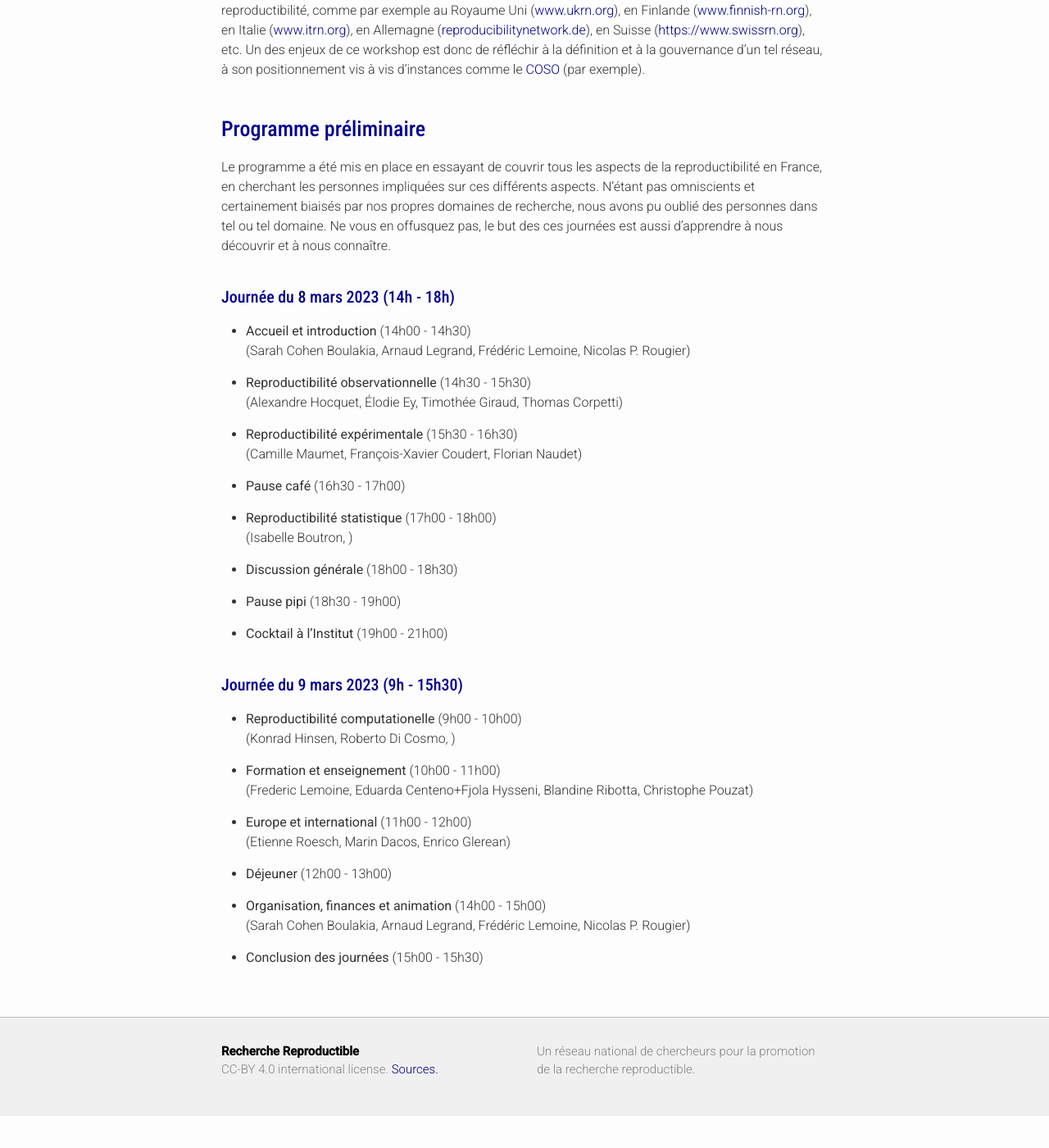
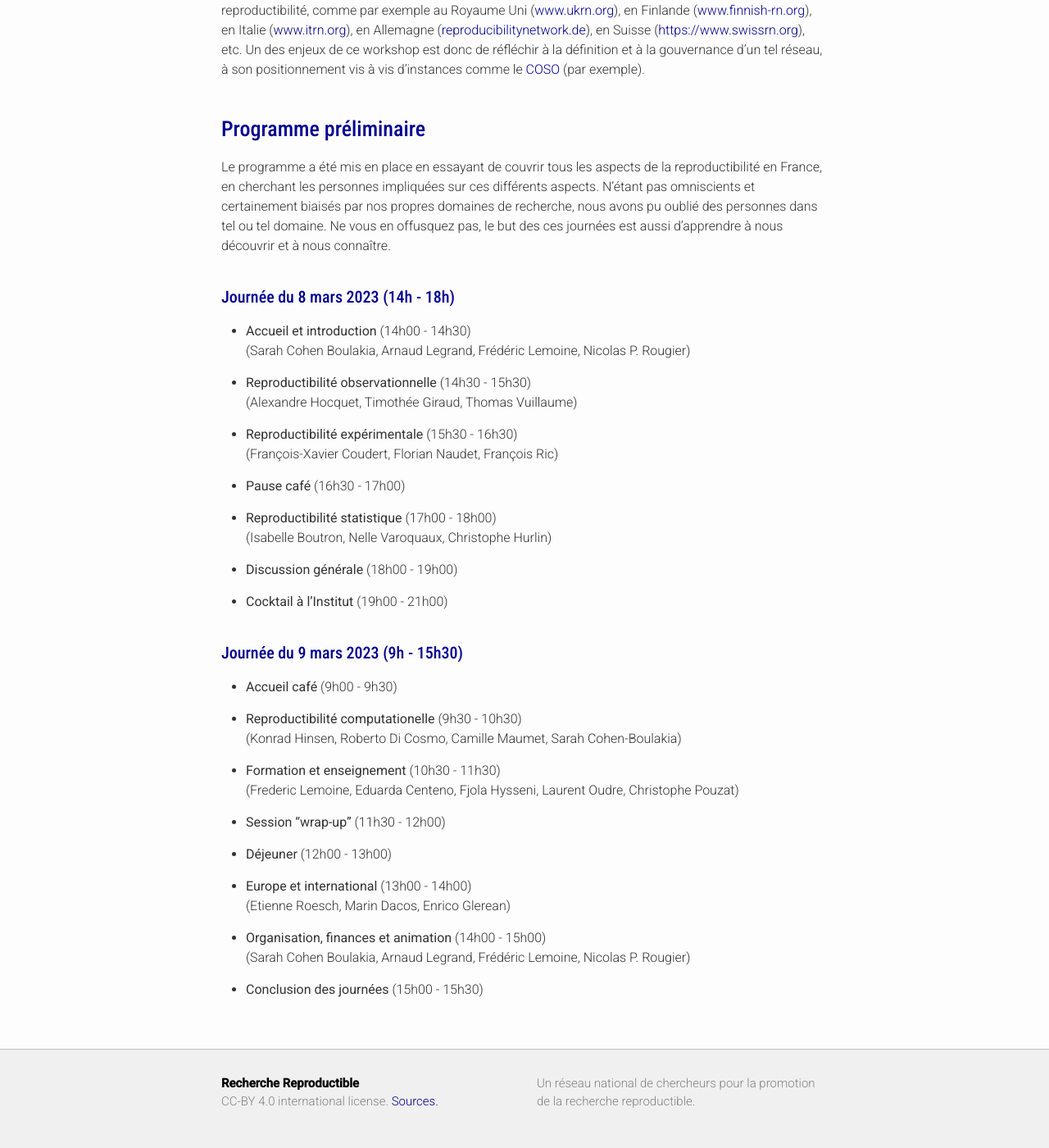
Before and after one commit to FR-RN/FR-RN, a Jekyll site: the page built from rr-days.md, in a window 1280 px wide and 1400 px high, scrolled down 629 px. Shown: the whole window at 82% size. Built offline with Jekyll 4.4.1, drawn with Linux system fonts in a browser that asks for light colours; some web fonts are replaced; before the commit the page ends 1990 px from its top, so only the background shows below that.

Commit message:
Updated program

```diff
--- a/rr-days.md
+++ b/rr-days.md
@@ -52,19 +52,17 @@ pas, le but des ces journées est aussi d'apprendre à nous découvrir et
    (Sarah Cohen Boulakia, Arnaud Legrand, Frédéric Lemoine, Nicolas P. Rougier)
 
 * **Reproductibilité observationnelle** (14h30 - 15h30)
-  (Alexandre Hocquet, Élodie Ey, Timothée Giraud, Thomas Corpetti)
+  (Alexandre Hocquet, Timothée Giraud, Thomas Vuillaume)
 
 * **Reproductibilité expérimentale** (15h30 - 16h30)
-   (Camille Maumet, François-Xavier Coudert, Florian Naudet)
+  (François-Xavier Coudert, Florian Naudet, François Ric)
 
 * **Pause café** (16h30 - 17h00)
 
 * **Reproductibilité statistique** (17h00 - 18h00)
-   (Isabelle Boutron, )
+  (Isabelle Boutron, Nelle Varoquaux, Christophe Hurlin)
 
-* **Discussion générale** (18h00 - 18h30)
-
-* **Pause pipi** (18h30 - 19h00)
+* **Discussion générale** (18h00 - 19h00)
 
 * **Cocktail à l'Institut** (19h00 - 21h00)
 
@@ -72,16 +70,20 @@ pas, le but des ces journées est aussi d'apprendre à nous découvrir et
 
 ## Journée du 9 mars 2023 (9h - 15h30)
 
-* **Reproductibilité computationelle** (9h00 - 10h00)
-  (Konrad Hinsen, Roberto Di Cosmo, )
+* **Accueil café** (9h00 - 9h30)
 
-* **Formation et enseignement** (10h00 - 11h00)
-  (Frederic Lemoine, Eduarda Centeno+Fjola Hysseni, Blandine Ribotta, Christophe Pouzat)
+* **Reproductibilité computationelle** (9h30 - 10h30)
+  (Konrad Hinsen, Roberto Di Cosmo, Camille Maumet, Sarah Cohen-Boulakia)
 
-* **Europe et international** (11h00 - 12h00)
-  (Etienne Roesch, Marin Dacos, Enrico Glerean)
+* **Formation et enseignement** (10h30 - 11h30)
+  (Frederic Lemoine, Eduarda Centeno, Fjola Hysseni, Laurent Oudre, Christophe Pouzat)
+
+* **Session “wrap-up”** (11h30 - 12h00)
 
 * **Déjeuner** (12h00 - 13h00)
+
+* **Europe et international** (13h00 - 14h00)
+  (Etienne Roesch, Marin Dacos, Enrico Glerean)
 
 * **Organisation, finances et animation** (14h00 - 15h00)
    (Sarah Cohen Boulakia, Arnaud Legrand, Frédéric Lemoine, Nicolas P. Rougier)
```
